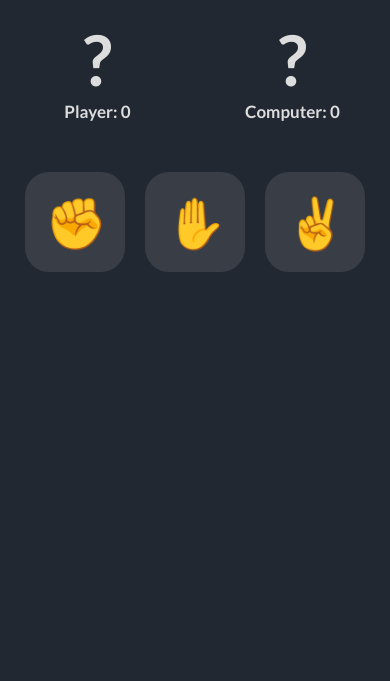
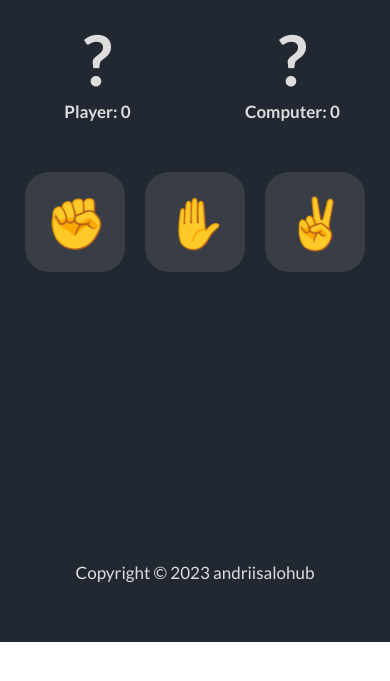
Before and after one commit to AndriiSalohub/rock-paper-scissors, a plain HTML site: page index.html in a window 390 px wide. Shown: the part 193-874 px from the top of the page. After the commit the page ends 844 px from the top, so only its background shows below. Drawn offline with Linux system fonts and the light colour scheme.

Commit message:
added markup and styles for footer + made it adaptive

```diff
--- a/css/styles.scss
+++ b/css/styles.scss
@@ -2,6 +2,10 @@
 
 * {
     box-sizing: border-box;
+}
+
+body {
+    display: grid;
 }
 
 .header {
@@ -18,7 +22,7 @@
 .main {
     background-color: #222831;
     width: 100%;
-    height: 100vh;
+    height: 80vh;
     color: #dddddd;
     text-align: center;
     padding-top: 40px;
@@ -73,6 +77,16 @@
     }
 }
 
+.footer {
+    align-self: end;
+    background-color: #222831;
+    font-family: "Lato", sans-serif;
+    text-align: center;
+    height: 6vh;
+    color: #dddddd;
+    font-size: 17px;
+}
+
 @media (max-width: 900px) {
     .header {
         &__title {
@@ -107,6 +121,10 @@
             }
         }
     }
+
+    .footer {
+        height: 6.5vh;
+    }
 }
 
 @media (max-width: 600px) {
@@ -114,6 +132,10 @@
         &__title {
             font-size: 40px;
         }
+    }
+
+    .footer {
+        height: 9.5vh;
     }
 }
 
@@ -133,3 +155,9 @@
         }
     }
 }
+
+@media (max-width: 343px) {
+    .footer {
+        height: 6vh;
+    }
+}
--- a/index.html
+++ b/index.html
@@ -36,6 +36,7 @@
                 <li class="main__moves-variants-item" id="scissors">✌</li>
             </ul>
         </main>
+        <footer class="footer">Copyright © 2023 andriisalohub</footer>
 
         <script src="js/app.js"></script>
     </body>
```
Also changed, not shown: css/styles.css, 1 other file.
